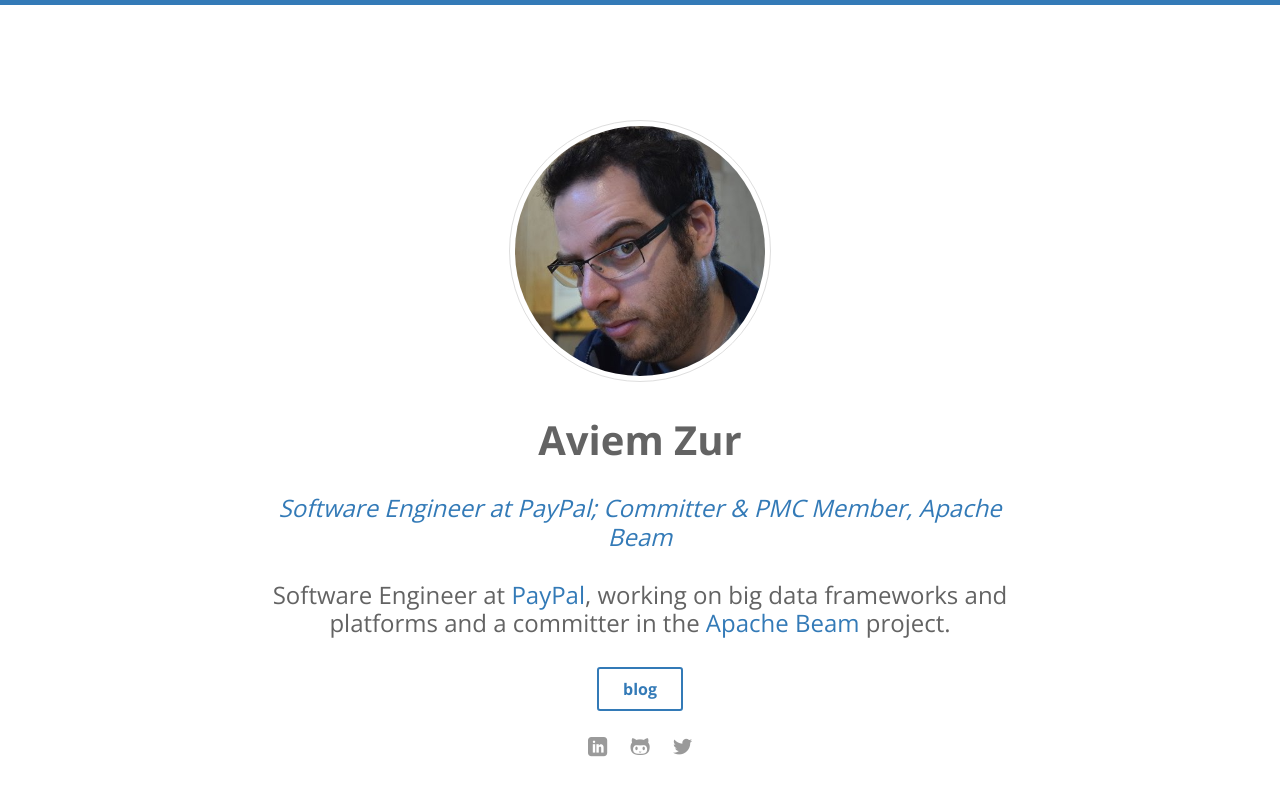
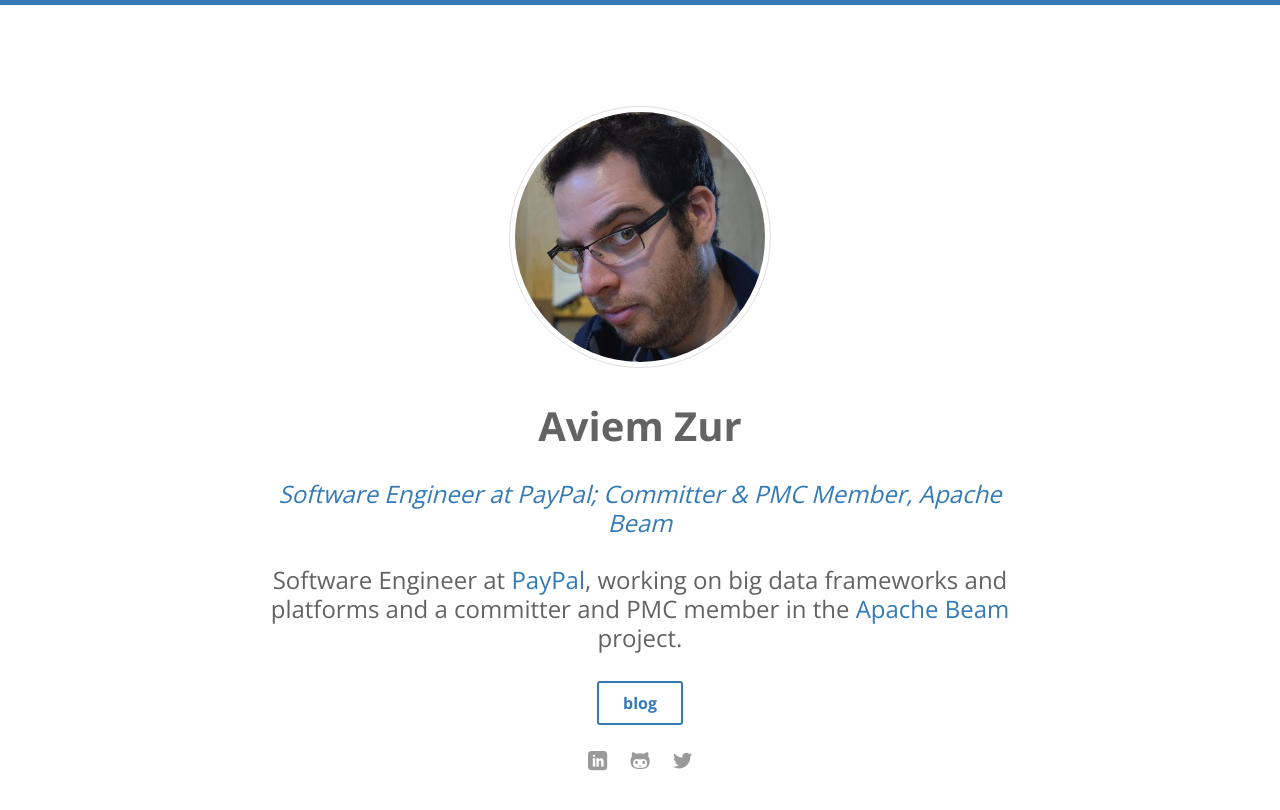
Before and after one commit to aviemzur/aviemzur.github.io, a Jekyll site: the page built from index.html, in a window 1280 px wide. Shown: the top 810 px of the page. Built offline with Jekyll 4.4.1, drawn with Linux system fonts in a browser that asks for light colours; some web fonts are replaced.

Commit message:
Update bio

```diff
--- a/_config.yml
+++ b/_config.yml
@@ -9,7 +9,7 @@
 author:
   name      : Aviem Zur
   job       : Software Engineer at PayPal; Committer & PMC Member, Apache Beam
-  bio       : Software Engineer at <a href="https://www.paypal.com/">PayPal</a>, working on big data frameworks and platforms and a committer in the <a href="https://beam.apache.org">Apache Beam</a> project.
+  bio       : Software Engineer at <a href="https://www.paypal.com/">PayPal</a>, working on big data frameworks and platforms and a committer and PMC member in the <a href="https://beam.apache.org">Apache Beam</a> project.
   thumb     : /images/aviemzur.png
   github    : https://github.com/aviemzur
   twitter   : https://twitter.com/aviemzur
```
